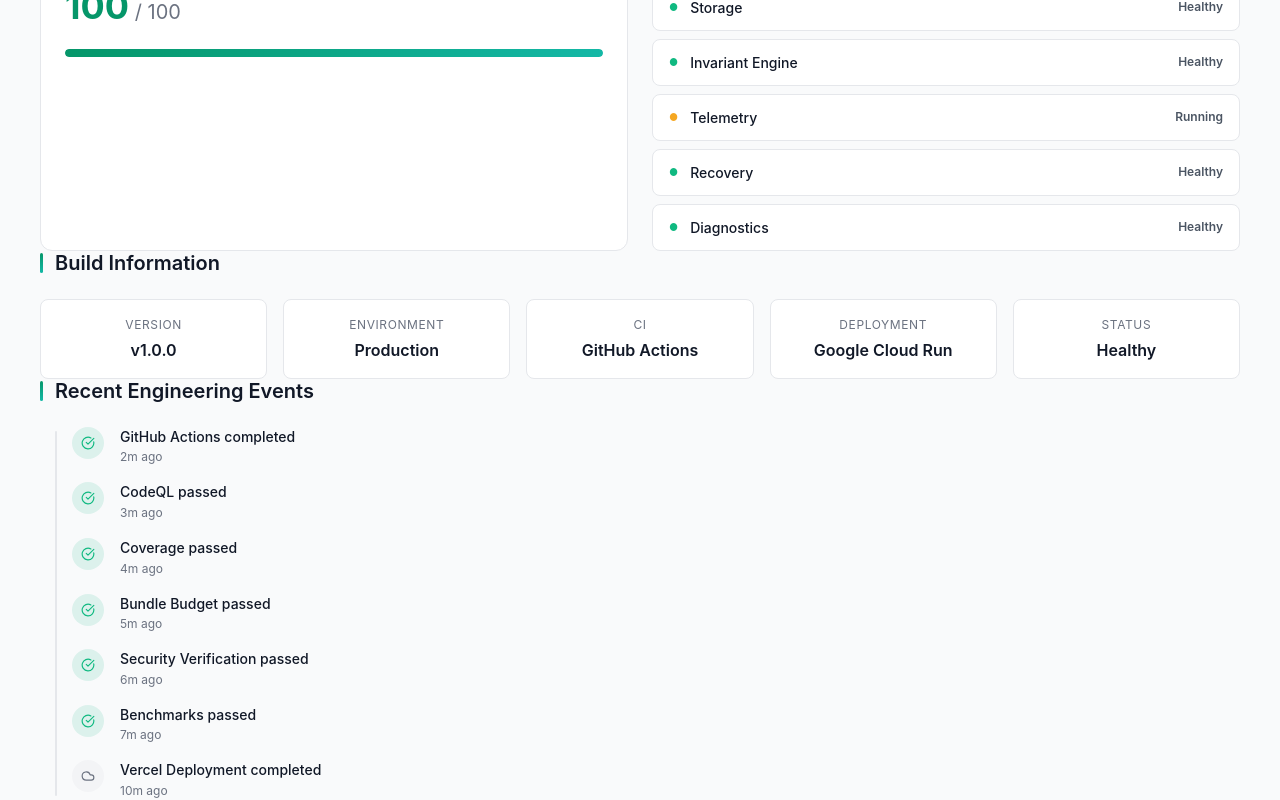
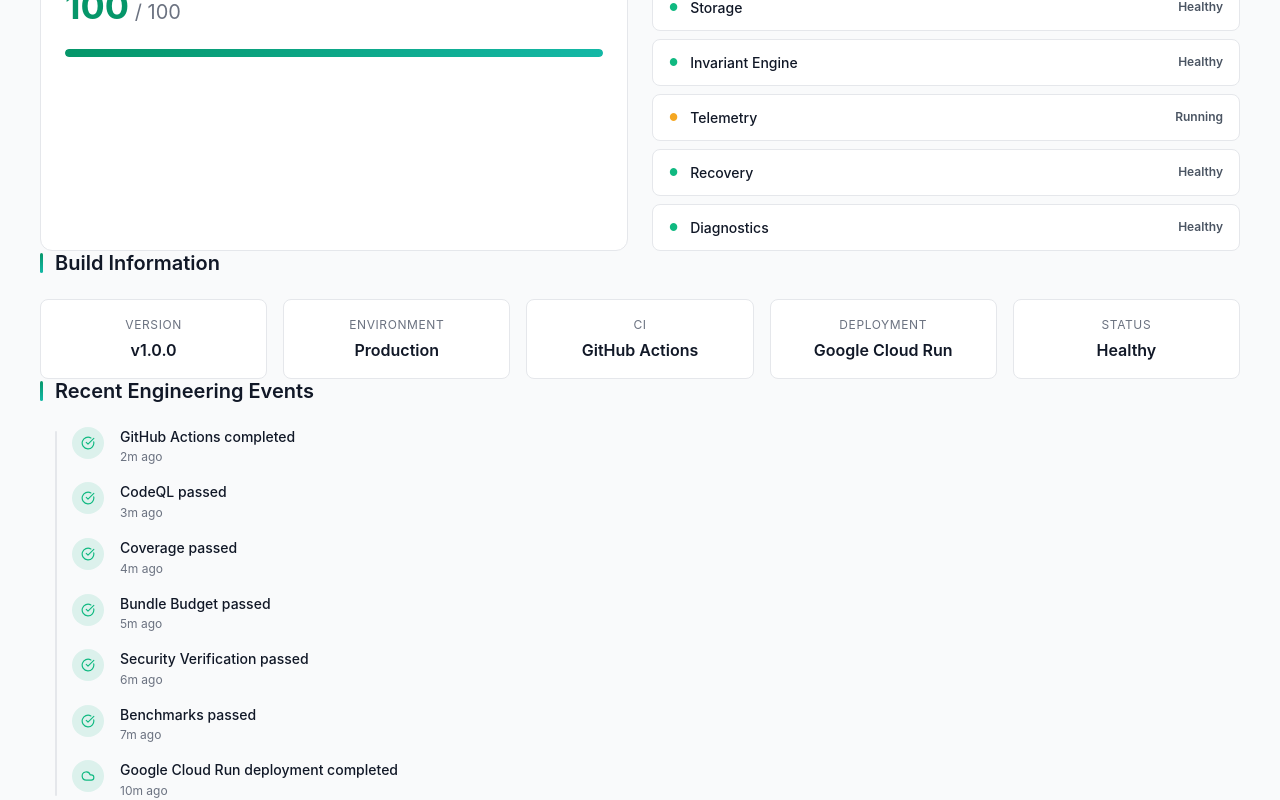
Before and after one commit to khanadil84/carbon-footprint-awareness-platform, a React (Vite) app: page /engineering in a window 1280 px wide. Shown: the part 933-1733 px from the top of the page. Built offline with nearby package versions, Linux system fonts and the light colour scheme; no server answers.

Commit message:
docs: update deployment event to Google Cloud Run

```diff
--- a/src/components/engineering/engineeringData.js
+++ b/src/components/engineering/engineeringData.js
@@ -131,5 +131,5 @@ export const RECENT_EVENTS = [
   { time: '5m ago', event: 'Bundle Budget passed', icon: CheckCircle, variant: 'success' },
   { time: '6m ago', event: 'Security Verification passed', icon: CheckCircle, variant: 'success' },
   { time: '7m ago', event: 'Benchmarks passed', icon: CheckCircle, variant: 'success' },
-  { time: '10m ago', event: 'Vercel Deployment completed', icon: Cloud, variant: 'default' },
+  { time: '10m ago', event: 'Google Cloud Run deployment completed', icon: Cloud, variant: 'success' },
 ];
```
